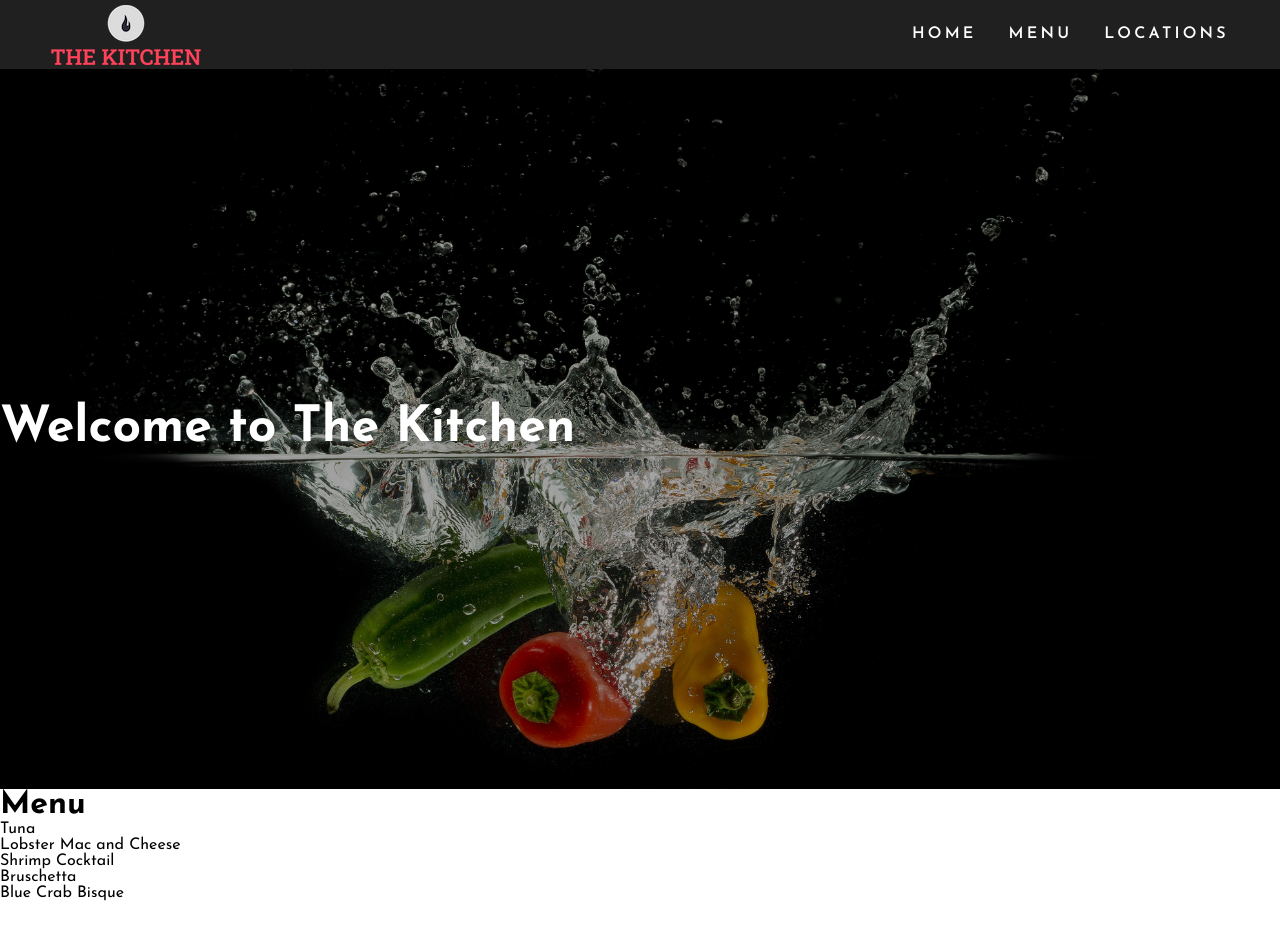
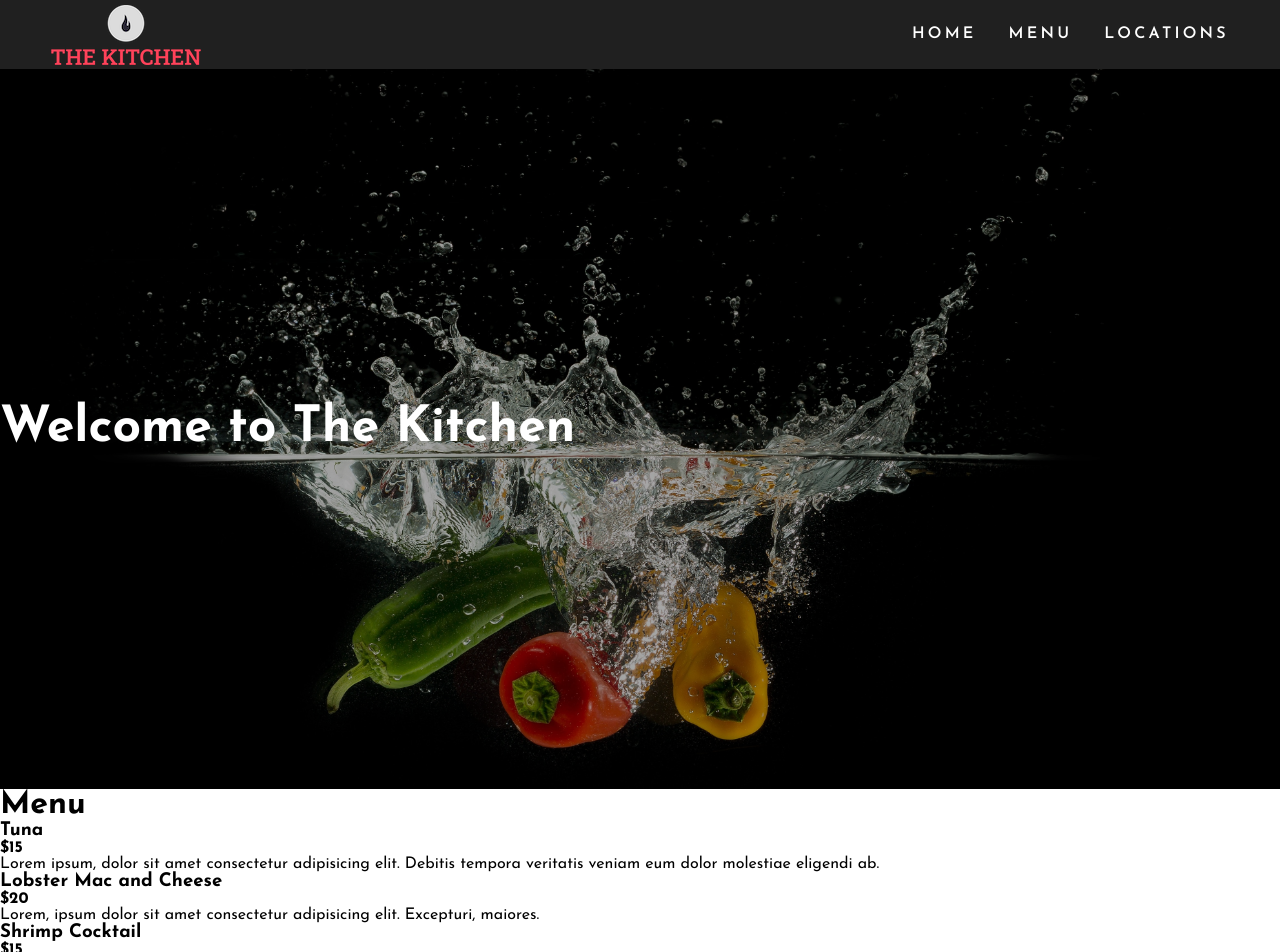
Before and after one commit to BrandonHart1/react-kitchen, a React (Create React App) app: page / in a window 1280 px wide. Shown: the top 952 px of the page. Before the commit the page ends 901 px from the top, so only its background shows below. Built offline with nearby package versions, Linux system fonts and the light colour scheme; the HTML template or start-up script is replaced by a standard one; a web font is replaced by a local one.

Commit message:
Changed prices

```diff
--- a/src/components/Hero.jsx
+++ b/src/components/Hero.jsx
@@ -20,8 +20,10 @@
       <div>
         <h1>Menu</h1>
         {data.items.map((item) => (
-          <div>
-            <p>{item.name}</p>
+          <div className='menu__items'>
+            <h3>{item.name}</h3>
+            <h4>{item.price}</h4>
+            <p>{item.description}</p>
           </div>
         ))}
       </div>
@@ -30,6 +32,7 @@
 };
 
 const Section = styled.section`
+  background-color: #202020;
   height: 90vh;
   width: 100%;
   position: relative;
--- a/src/data/data.jsx
+++ b/src/data/data.jsx
@@ -1,35 +1,32 @@
-import React from 'react';
-// import styled from 'styled-components';
-
 const data = {
   items: [
     {
       name: 'Tuna',
-      price: '15',
+      price: '$15',
       description:
         'Lorem ipsum, dolor sit amet consectetur adipisicing elit. Debitis tempora veritatis veniam eum dolor molestiae eligendi ab.',
     },
     {
       name: 'Lobster Mac and Cheese',
-      price: '20',
+      price: '$20',
       description:
         'Lorem, ipsum dolor sit amet consectetur adipisicing elit. Excepturi, maiores.',
     },
     {
       name: 'Shrimp Cocktail',
-      price: '15',
+      price: '$15',
       description:
         'Lorem ipsum dolor sit amet consectetur adipisicing elit. Quasi ratione sequi at sit doloribus magni eveniet itaque.',
     },
     {
       name: 'Bruschetta',
-      price: '15',
+      price: '$15',
       description:
         'Lorem ipsum, dolor sit amet consectetur adipisicing elit. Officiis iure modi quaerat aspernatur at?',
     },
     {
       name: 'Blue Crab Bisque',
-      price: '10',
+      price: '$10',
       description:
         'Lorem ipsum dolor sit amet consectetur adipisicing elit. Eos minima quidem iste quos ut.',
     },
```
